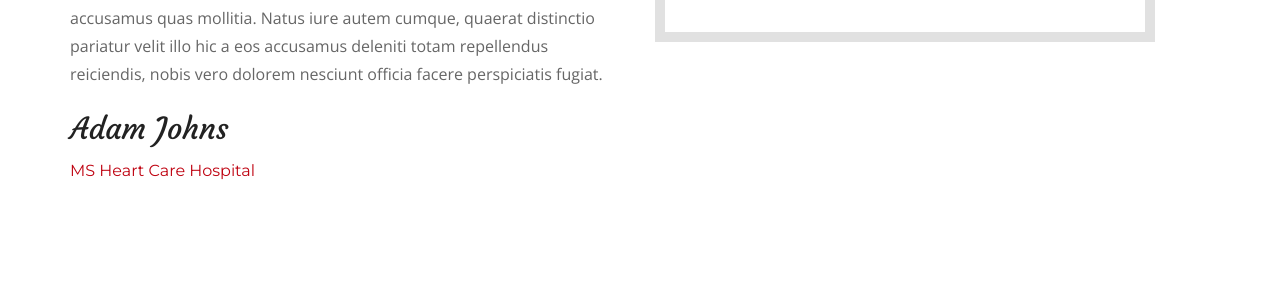
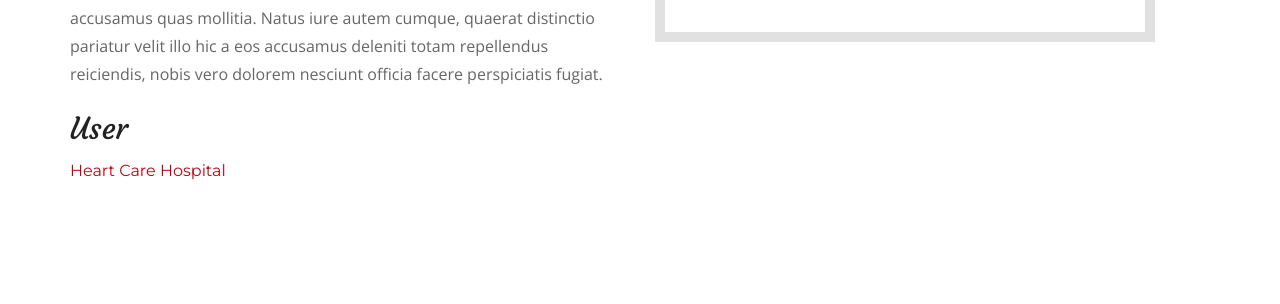
Before and after one commit to BhargavP983/Hospital_Management, a Django app: page / in a window 1280 px wide. Shown: the part 1490-1794 px from the top of the page. Run offline with Django 3.2, Linux system fonts and the light colour scheme; data comes from the database, SQL or seed files in the repository; some libraries are stand-ins or nearby versions.

Commit message:
Slight update to the index.html file

```diff
--- a/templates/hospital/index.html
+++ b/templates/hospital/index.html
@@ -20,8 +20,8 @@
               <p>Sapiente accusamus repudiandae architecto corporis aspernatur. Eligendi, accusamus quas mollitia.
                 Natus iure autem cumque, quaerat distinctio pariatur velit illo hic a eos accusamus deleniti totam
                 repellendus reiciendis, nobis vero dolorem nesciunt officia facere perspiciatis fugiat.</p>
-              <strong class="signature">Adam Johns</strong>
-              <h6 class="designation">MS Heart Care Hospital</h6>
+              <strong class="signature">User</strong>
+              <h6 class="designation">Heart Care Hospital</h6>
             </div>
           </div>
           <div class="col-md-6 col-sm-6">
```
